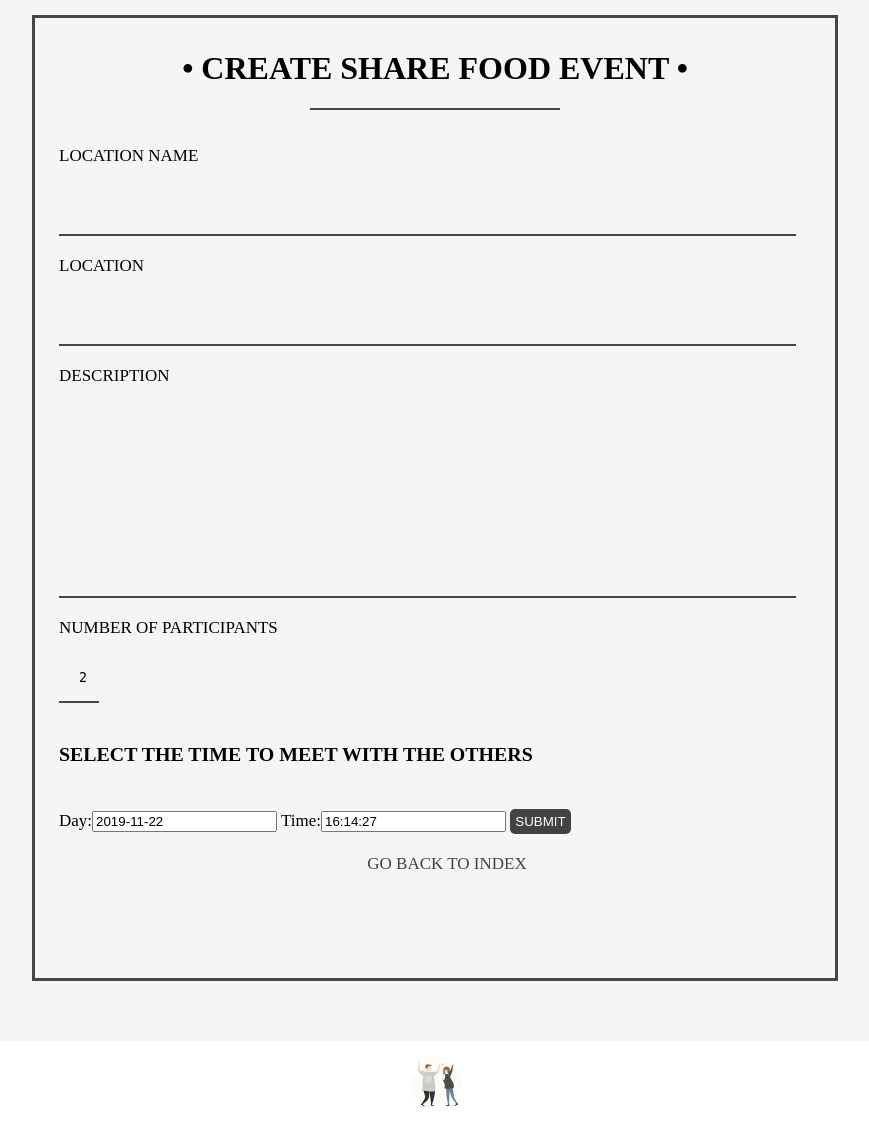
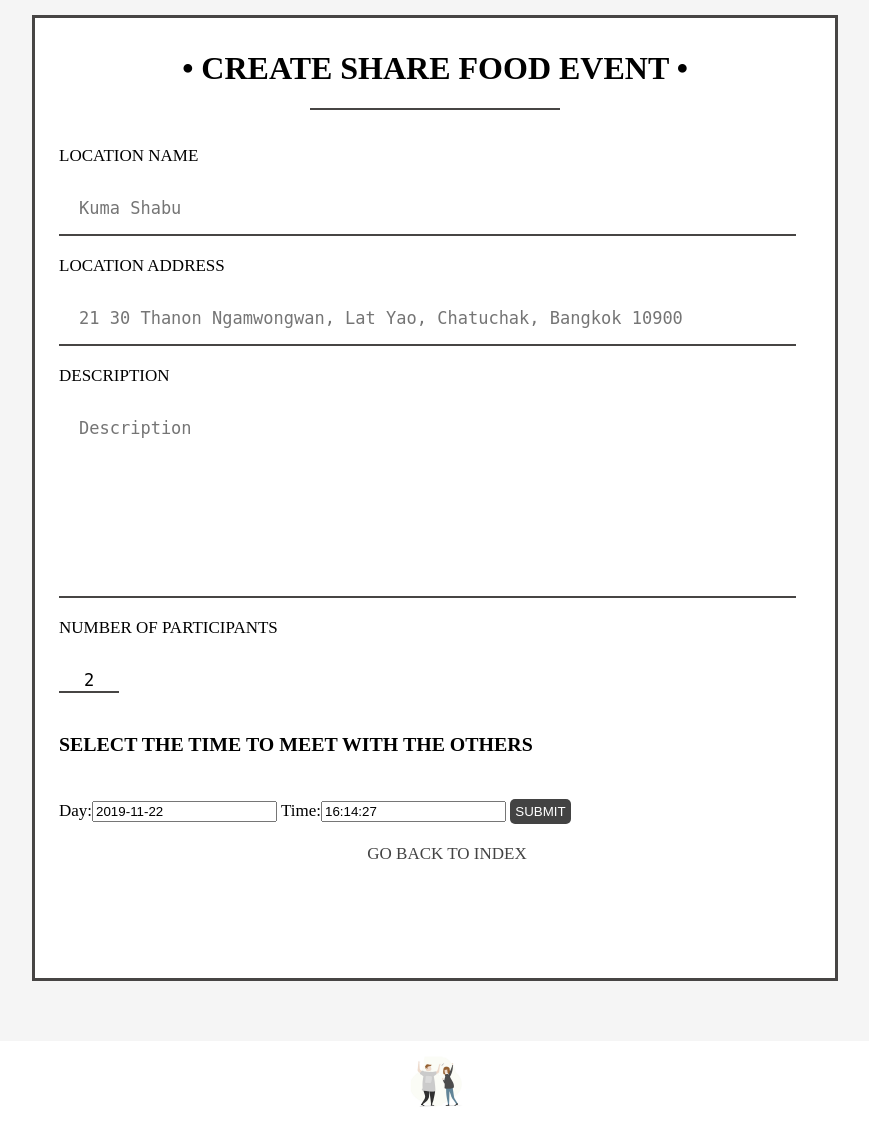
Before and after one commit to bameethanida/BetterTogether, a Django app: page /sharefood/create in a window 1280 px wide. Shown: the part 141-1267 px from the top of the page, without its empty margins (205-1074 px from the left). Run offline with Django 3.2, Linux system fonts and the light colour scheme.

Commit message:
add placeholder and change background color

```diff
--- a/BetterTogetherApp/forms.py
+++ b/BetterTogetherApp/forms.py
@@ -42,8 +42,8 @@ class ShareFoodForm(forms.ModelForm):
         model = ShareFood
         fields = ['location_name', 'location', 'description', 'num_people']
         widgets = {
-            'location_name': Textarea(attrs={'cols': 15, 'rows': 2}),
-            'location': Textarea(attrs={'cols': 30, 'rows': 2}),
-            'description': Textarea(attrs={'cols': 30, 'rows': 2}),
+            'location_name': Textarea(attrs={'cols': 15, 'rows': 2,'placeholder': 'Kuma Shabu'}),
+            'location': Textarea(attrs={'cols': 30, 'rows': 2,'placeholder': '21 30 Thanon Ngamwongwan, Lat Yao, Chatuchak, Bangkok 10900'}),
+            'description': Textarea(attrs={'cols': 30, 'rows': 2,'placeholder': 'Description'}),
             'num_people': Textarea(attrs={'cols': 5, 'rows': 2}),
         }
--- a/BetterTogetherApp/static/css/sharefood-create-style.css
+++ b/BetterTogetherApp/static/css/sharefood-create-style.css
@@ -53,6 +53,7 @@
 }
 
 .container{
+    background-color: #fff;
     border: solid 3px #474544;
     height: 120%;
     max-width: 800px;
@@ -80,31 +81,27 @@
 }
 
 textarea{
+    font-size: 17px;
     width: 95%;
     height: 50px;
     padding: 12px 20px;
     border: none;
     border-bottom: solid 2px #474544;
-    background-color:whitesmoke;
+    background-color:white;
     resize: none;
     overflow: auto;
 
 }
 
-.num_people{
-    width: 50%;
-    height: 50px;
+
+#id_num_people{
+    text-align: center;
+    overflow: hidden;
+    width: 60px;
+    height: 35px;
     border: none;
     border-bottom: solid 2px #474544;
-    background-color:whitesmoke;
-}
-
-#id_num_people{
-    width: 5%;
-    height: 45px;
-    border: none;
-    border-bottom: solid 2px #474544;
-    background-color:whitesmoke;
+    background-color:white;
 
 }
 
@@ -113,7 +110,7 @@ textarea{
     height: 20%;
     border: none;
     border-bottom: solid 2px #474544;
-    background-color:whitesmoke;
+    background-color:white;
 }
 
 .button {
--- a/BetterTogetherApp/templates/BetterTogetherApp/share_food_create.html
+++ b/BetterTogetherApp/templates/BetterTogetherApp/share_food_create.html
@@ -26,7 +26,7 @@
             <form action='{% url "BetterTogetherApp:create_share_food" %}' method="post">
                 {% csrf_token %}
                 <br> LOCATION NAME <br> <br>{{ form.location_name }} <br>
-                <br> LOCATION <br> <br> {{ form.location }}<br>
+                <br> LOCATION ADDRESS<br> <br> {{ form.location }}<br>
                 <br> DESCRIPTION <br> <br> {{ form.description }}<br>
                 <br> NUMBER OF PARTICIPANTS <br> <br> {{ form.num_people }}<br>
                 <br>
```
